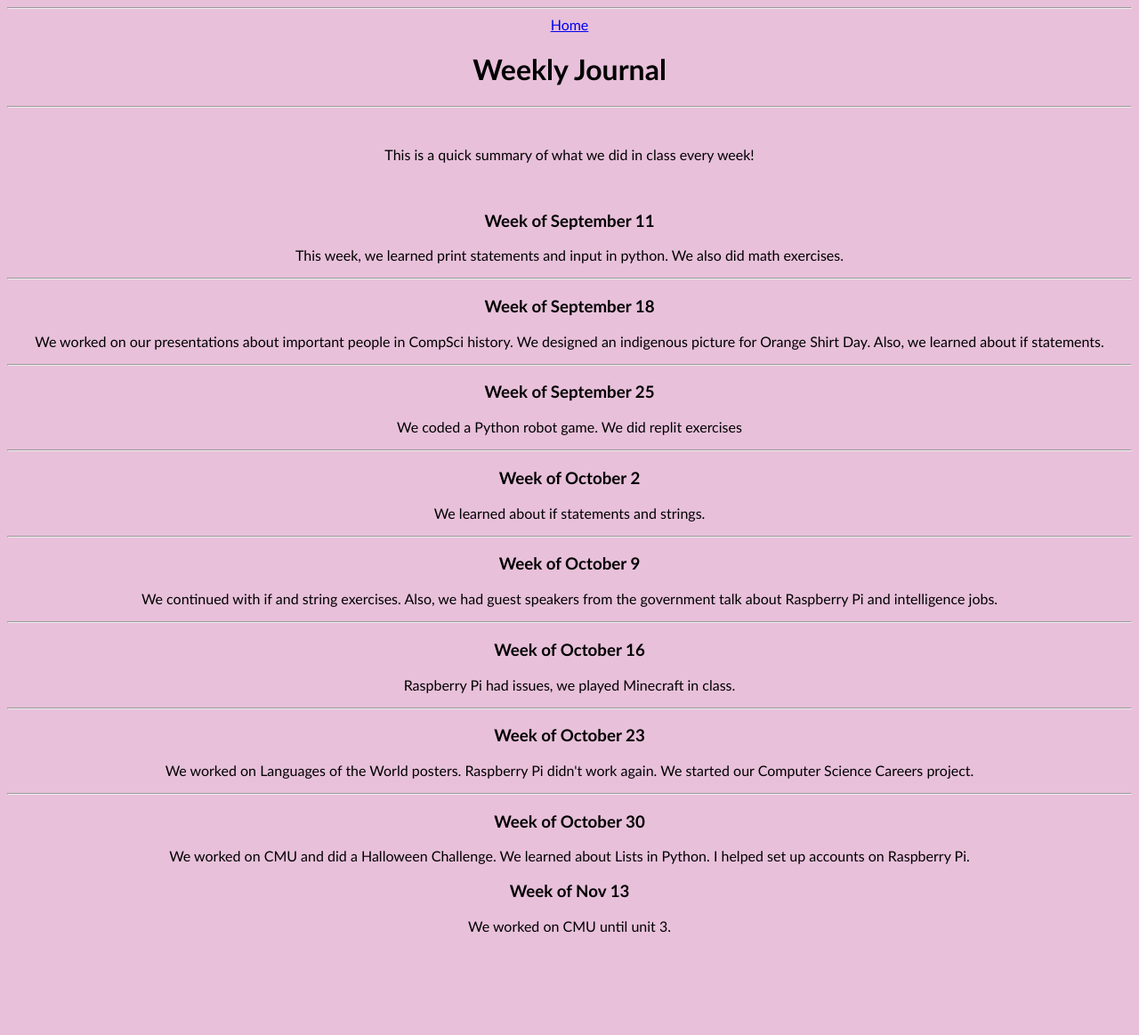
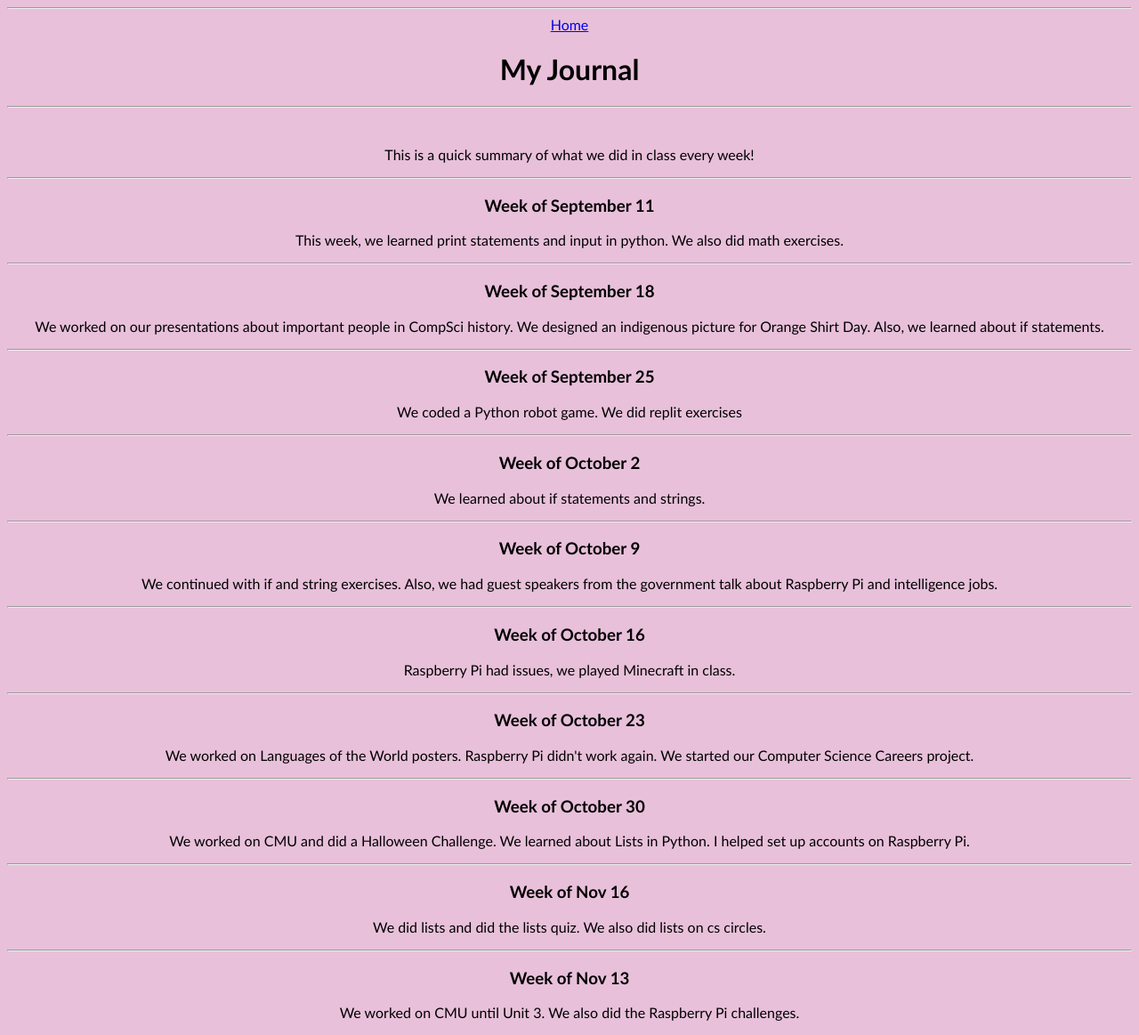
Before and after one commit to ash-ics3u-2023-01/portfolio-websites-michivillar, a plain HTML site: page WeeklyJournal.html in a window 1280 px wide. Shown: the whole page at 89% size. Before the commit the page ends 1066 px from the top, so only its background shows below. Drawn offline with Linux system fonts and the light colour scheme.

Commit message:
changed some spacing and journal

```diff
--- a/WeeklyJournal.html
+++ b/WeeklyJournal.html
@@ -12,14 +12,14 @@
   <div class="topnav">
     <a class="active" href="index.html">Home</a>
   </div>
-  <h1>Weekly Journal</h1>
+  <h1>My Journal</h1>
   <hr>
   <br>
   <p>This is a quick summary of what we did in class every week!</p>
-  <br>
+  <hr>
   <h3>Week of September 11</h3>
   <p>This week, we learned print statements and input in python. We also did math exercises.</p>
-   <hr>
+  <hr>
   <h3>Week of September 18</h3>
   <p>We worked on our presentations about important people in CompSci history. We designed an indigenous picture for Orange Shirt Day. Also, we learned about if statements.</p>
   <hr>
@@ -40,8 +40,12 @@
   <hr>
   <h3>Week of October 30</h3>
   <p>We worked on CMU and did a Halloween Challenge. We learned about Lists in Python. I helped set up accounts on Raspberry Pi. </p>
+  <hr>
+  <h3>Week of Nov 16</h3>
+  <p>We did lists and did the lists quiz. We also did lists on cs circles.</p>
+  <hr>
   <h3>Week of Nov 13</h3>
-  <p>We worked on CMU until unit 3.</p>
+  <p>We worked on CMU until Unit 3. We also did the Raspberry Pi challenges.</p>
 </body>
 
 </html>
```
